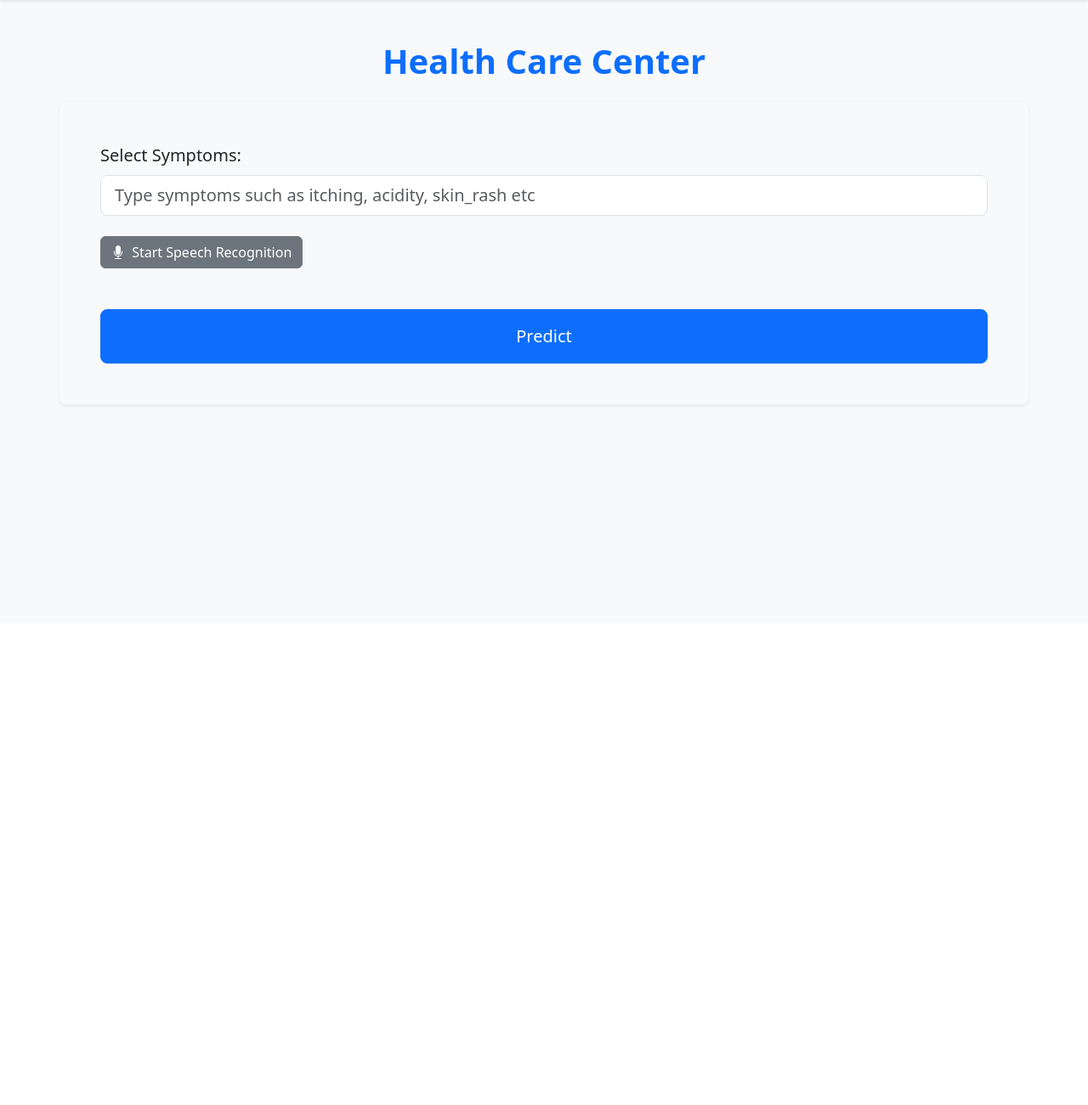
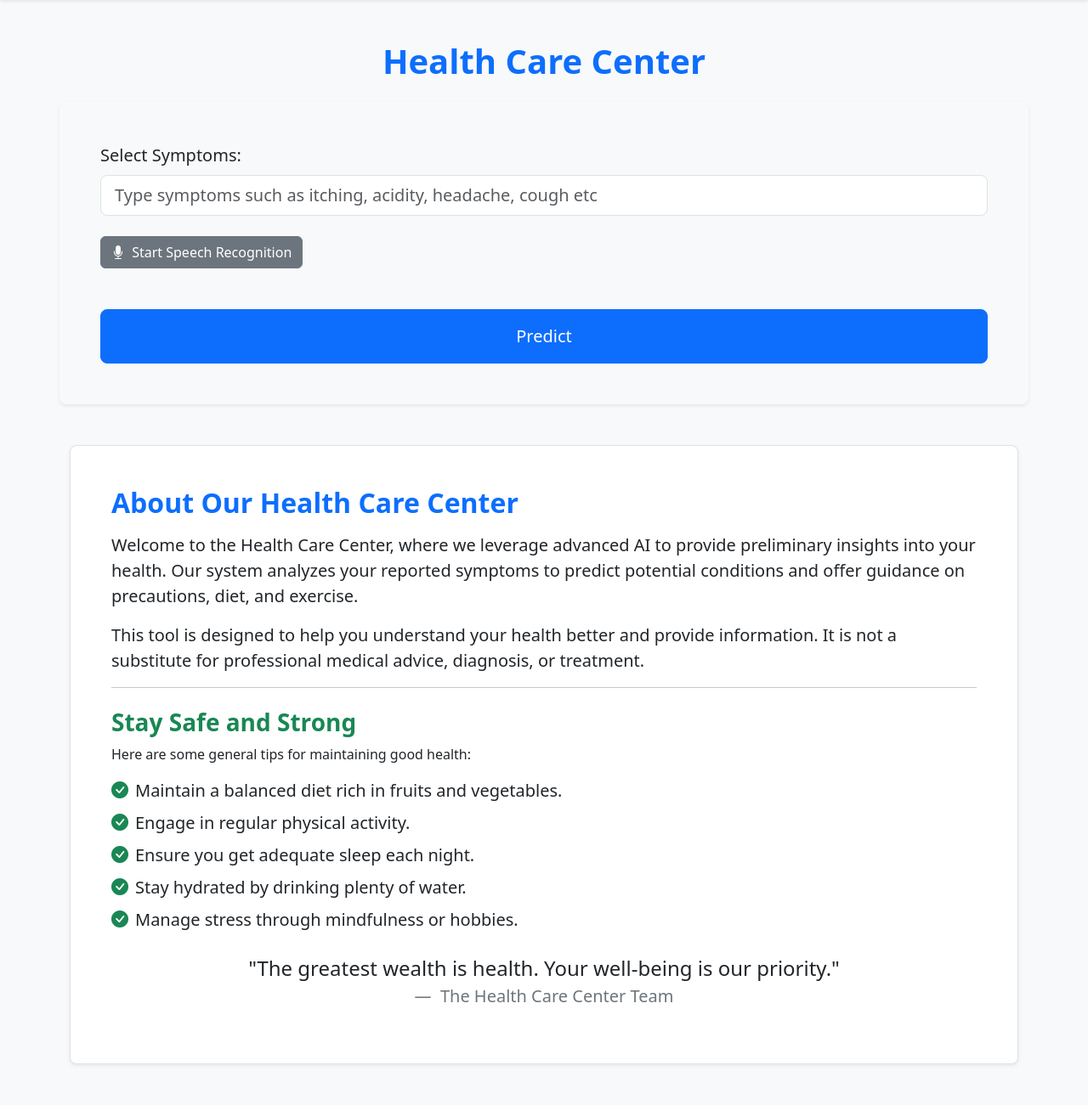
Before and after one commit to Kamaleshsarkar89189/Health-Care, a Flask app: page / in a window 1280 px wide. Shown: the part 66-1367 px from the top of the page at 85% size. Before the commit the page ends 545 px from the top, so only its background shows below. Run offline with Flask 3, Linux system fonts and the light colour scheme; grey boxes labelled with a size stand in for pictures from a placeholder-image service; parts of the project's set-up code (start-up, migrations or seed data) failed here and were passed over; some libraries are stand-ins or nearby versions.

Commit message:
bug fixed

```diff
--- a/templates/about.html
+++ b/templates/about.html
@@ -219,7 +219,7 @@
   <!-- Footer -->
   <footer class="container-fluid bg-dark text-white-50 mt-5 p-4 text-center">
     <div class="container">
-      <p class="mb-0">&copy; 2024 Health Care Center. All rights reserved.</p>
+      <p class="mb-0">&copy; 2025 Health Care Center. All rights reserved.</p>
       <p>Made with care by the developer team.</p>
     </div>
   </footer>
--- a/templates/blog.html
+++ b/templates/blog.html
@@ -264,7 +264,7 @@
   <!-- Footer -->
   <footer class="container-fluid bg-dark text-white-50 mt-5 p-4 text-center">
     <div class="container">
-      <p class="mb-0">&copy; 2024 Health Care Center. All rights reserved.</p>
+      <p class="mb-0">&copy; 2025 Health Care Center. All rights reserved.</p>
       <p>Made with care by the developer team.</p>
     </div>
   </footer>
--- a/templates/developer.html
+++ b/templates/developer.html
@@ -246,7 +246,7 @@
   <!-- Footer -->
   <footer class="container-fluid bg-dark text-white-50 mt-5 p-4 text-center">
     <div class="container">
-      <p class="mb-0">&copy; 2024 Health Care Center. All rights reserved.</p>
+      <p class="mb-0">&copy; 2025 Health Care Center. All rights reserved.</p>
       <p>Made with care by the developer team.</p>
     </div>
   </footer>
--- a/templates/index.html
+++ b/templates/index.html
@@ -5,10 +5,8 @@
     <meta charset="utf-8">
     <meta name="viewport" content="width=device-width, initial-scale=1">
     <title>Health Care Center</title>
-    <!-- Bootstrap CSS -->
     <link href="https://cdn.jsdelivr.net/npm/bootstrap@5.3.1/dist/css/bootstrap.min.css" rel="stylesheet"
-        xintegrity="sha384-4bw+/aepP/YC94hEpVNVgiZdgIC5+VKNBQNGCHeKRQN+PtmoHDEXuppvnDJzQIu9" crossorigin="anonymous">
-    <!-- Bootstrap Icons -->
+        integrity="sha384-4bw+/aepP/YC94hEpVNVgiZdgIC5+VKNBQNGCHeKRQN+PtmoHDEXuppvnDJzQIu9" crossorigin="anonymous">
     <link rel="stylesheet" href="https://cdn.jsdelivr.net/npm/bootstrap-icons@1.11.3/font/bootstrap-icons.min.css">
 
     <style>
@@ -48,14 +46,10 @@
 </head>
 
 <body>
-    <!-- Navbar -->
     <nav class="navbar navbar-expand-lg navbar-dark bg-dark shadow-sm">
         <div class="container-fluid">
-            <!-- Logo at the top-left corner -->
             <div class="logo">
-                <!-- Note: 'url_for' is Flask syntax. Using a placeholder for display. -->
                 <img class="myimg" src="https://placehold.co/50x50/343a40/ffffff?text=HC" alt="Logo">
-                <!-- Original code: <img class="myimg" src="{{ url_for('static', filename='img.png') }}" alt=""> -->
             </div>
 
             <a class="navbar-brand" href="#">Health Center</a>
@@ -93,20 +87,14 @@
 
 
 
-    <!-- main form of page -->
     <h1 class="mt-5 my-4 text-center text-primary fw-bold">Health Care Center</h1>
 
-    <!-- Restyled form container -->
     <div class="container my-4 bg-light shadow-sm p-4 p-md-5 rounded-3">
         <form action="/predict" method="post">
             <div class="form-group">
                 <label for="symptoms" class="form-label fs-5 mb-2">Select Symptoms:</label>
-                <!--
-                    I've added the "required" attribute here.
-                    This tells the browser not to submit the form if this field is empty.
-                -->
                 <input type="text" class="form-control form-control-lg" id="symptoms" name="symptoms"
-                    placeholder="Type symptoms such as itching, acidity, skin_rash etc" required>
+                    placeholder="Type symptoms such as itching, acidity, headache, cough etc" required>
             </div>
             <br>
             <button type="button" id="startSpeechRecognition" class="btn btn-secondary">
@@ -114,7 +102,6 @@
             </button>
             <br>
 
-            <!-- Display the transcribed text here -->
             <div name="mysysms" id="transcription" class="mt-2 text-muted"></div>
 
             {% if message %}
@@ -129,7 +116,47 @@
     </div>
 
 
-    <!-- NEW: Results Section - This entire block will only show if 'predicted_disease' exists -->
+    {% if not predicted_disease %}
+    <div class="container my-5">
+        <div class="p-5 p-md-5 mb-4 bg-white rounded-3 shadow-sm border">
+            <h2 class="fw-bold text-primary">About Our Health Care Center</h2>
+            <p class="fs-5 mt-3">
+                Welcome to the Health Care Center, where we leverage advanced AI to provide
+                preliminary insights into your health. Our system analyzes your reported symptoms
+                to predict potential conditions and offer guidance on precautions, diet, and exercise.
+            </p>
+            <p class="fs-5">
+                This tool is designed to help you understand your health better and provide
+                information. It is not a substitute for professional medical advice,
+                diagnosis, or treatment.
+            </p>
+            <hr>
+            <h3 class="fw-bold text-success mt-4">Stay Safe and Strong</h3>
+            <p>Here are some general tips for maintaining good health:</p>
+            <ul class="list-unstyled fs-5">
+                <li class="mb-2"><i class="bi bi-check-circle-fill text-success me-2"></i>Maintain a balanced diet rich
+                    in fruits and vegetables.</li>
+                <li class="mb-2"><i class="bi bi-check-circle-fill text-success me-2"></i>Engage in regular physical
+                    activity.</li>
+                <li class="mb-2"><i class="bi bi-check-circle-fill text-success me-2"></i>Ensure you get adequate sleep
+                    each night.</li>
+                <li class="mb-2"><i class="bi bi-check-circle-fill text-success me-2"></i>Stay hydrated by drinking
+                    plenty of water.</li>
+                <li class="mb-2"><i class="bi bi-check-circle-fill text-success me-2"></i>Manage stress through
+                    mindfulness or hobbies.</li>
+            </ul>
+
+            <figure class="mt-4 text-center">
+                <blockquote class="blockquote fs-4">
+                    <p>"The greatest wealth is health. Your well-being is our priority."</p>
+                </blockquote>
+                <figcaption class="blockquote-footer fs-5">
+                    The Health Care Center Team
+                </figcaption>
+            </figure>
+        </div>
+    </div>
+    {% endif %}
     {% if predicted_disease %}
     <div class="container my-5" id="results">
         <div class="d-flex justify-content-between align-items-center mb-4">
@@ -139,7 +166,6 @@
             </button>
         </div>
 
-        <!-- Card for Disease and Description -->
         <div class="card shadow-sm mb-4 border-primary">
             <div class="card-header bg-primary text-white">
                 <i class="bi bi-heart-pulse-fill"></i>
@@ -153,9 +179,7 @@
             </div>
         </div>
 
-        <!-- Grid for other results -->
         <div class="row g-4">
-            <!-- Precautions Card -->
             <div class="col-md-6">
                 <div class="card shadow-sm h-100 border-warning">
                     <div class="card-header bg-warning text-dark">
@@ -172,7 +196,6 @@
                 </div>
             </div>
 
-            <!-- Medications Card -->
             <div class="col-md-6">
                 <div class="card shadow-sm h-100 border-danger">
                     <div class="card-header bg-danger text-white">
@@ -189,7 +212,6 @@
                 </div>
             </div>
 
-            <!-- Workouts Card -->
             <div class="col-md-6">
                 <div class="card shadow-sm h-100 border-success">
                     <div class="card-header bg-success text-white">
@@ -206,7 +228,6 @@
                 </div>
             </div>
 
-            <!-- Diets Card -->
             <div class="col-md-6">
                 <div class="card shadow-sm h-100 border-info">
                     <div class="card-header bg-info text-dark">
@@ -225,12 +246,6 @@
         </div>
     </div>
     {% endif %}
-    <!-- End of New Results Section -->
-
-
-    <!-- Modals have been removed as requested -->
-
-
     <script>
         const startSpeechRecognitionButton = document.getElementById('startSpeechRecognition');
         const transcriptionDiv = document.getElementById('transcription');
@@ -259,7 +274,7 @@
 
                 // This will append the result to the input field, which is often more useful
                 const symptomsInput = document.getElementById('symptoms');
-                symptomsInput.value = symptomsInput.value ? symptomsInput.value + ' ' + result : result;
+                symptomsInput.value = symptomsInput.value ? symptomsInput.value + ' ' + result + ', ' : result + ', ';
             };
 
             recognition.onerror = function (event) {
@@ -279,7 +294,7 @@
     </script>
 
     <script src="https://cdn.jsdelivr.net/npm/bootstrap@5.3.1/dist/js/bootstrap.bundle.min.js"
-        xintegrity="sha384-HwwvtgBNo3bZJJLYd8oVXjrBZt8cqVSpeBNS5n7C8IVInixGAoxmnlMuBnhbgrkm"
+        integrity="sha384-HwwvtgBNo3bZJJLYd8oVXjrBZt8cqVSpeBNS5n7C8IVInixGAoxmnlMuBnhbgrkm"
         crossorigin="anonymous"></script>
 </body>
 
```
Also changed, not shown: templates/contact.html (+8 -8 lines).
